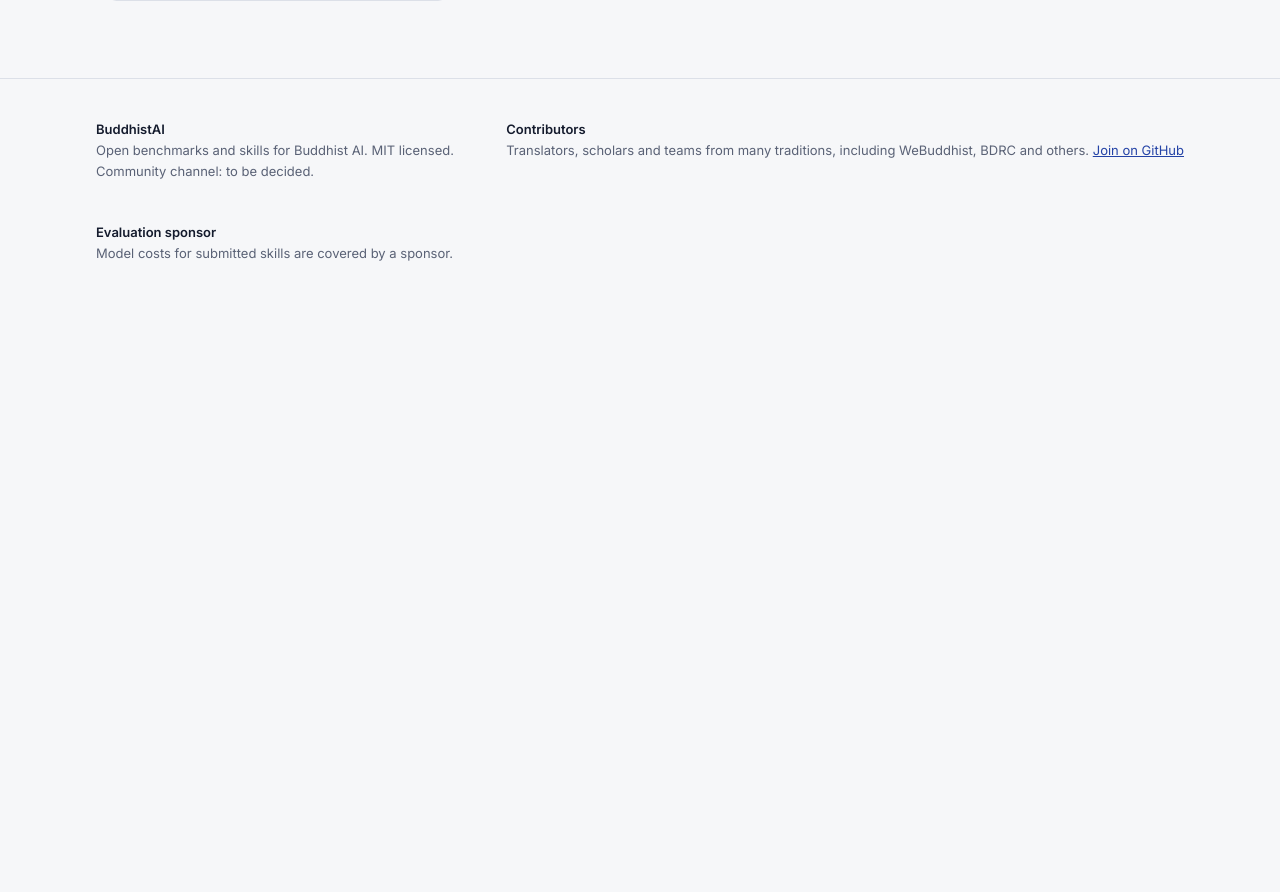
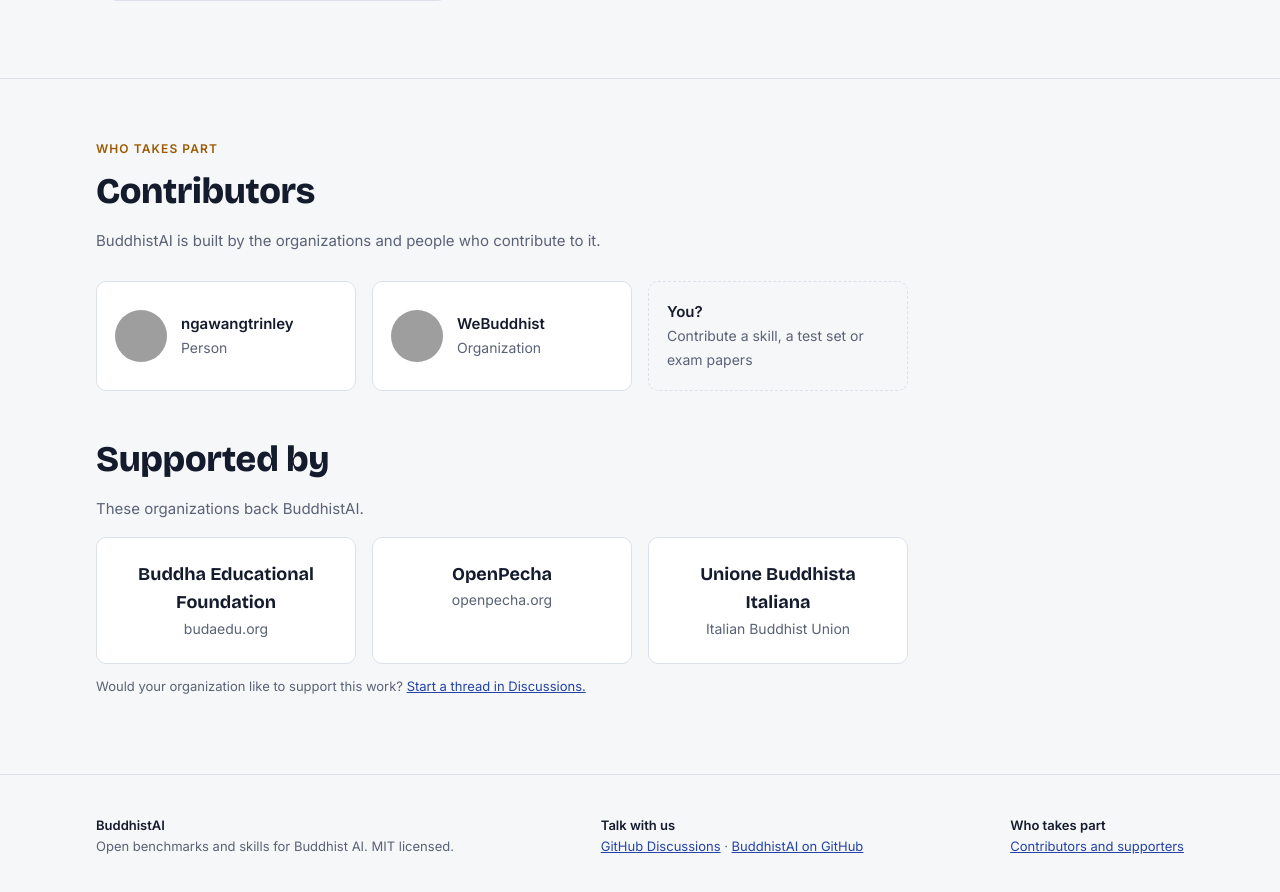
Before and after one commit to BuddhistAI/buddhistai.github.io, a plain HTML site: page index.html in a window 1280 px wide. Shown: the part 7903-8795 px from the top of the page. Before the commit the page ends 8206 px from the top, so only its background shows below. Drawn offline with nearby package versions, Linux system fonts and the light colour scheme; grey boxes are pictures that could not be loaded.

Commit message:
Add contributors and Supported by sections; footer without unverified claims
Co-Authored-By: Claude Opus 5.5 <noreply@anthropic.com>
Claude-Session: https://claude.ai/code/session_012mRVgaWaFSEbTZC1DWdhJq

```diff
--- a/index.html
+++ b/index.html
@@ -281,6 +281,15 @@ tr.base td{color:var(--muted)}
 footer{padding-block:40px;border-top:1px solid var(--line);color:var(--muted);font-size:13px}
 footer .cols{display:flex;gap:40px;flex-wrap:wrap;justify-content:space-between}
 @media (prefers-reduced-motion:no-preference){.door,.card{transition:border-color .15s}}
+.people{display:grid;grid-template-columns:repeat(auto-fill,minmax(220px,1fr));gap:16px}
+.person{background:var(--surface);border:1px solid var(--line);border-radius:var(--r);padding:18px;display:flex;gap:14px;align-items:center;min-width:0;color:var(--ink);text-decoration:none}
+.person:hover{border-color:var(--lapis)}
+.person img{width:52px;height:52px;border-radius:50%;flex:none;background:var(--sunk)}
+.person b{display:block}.person span{color:var(--muted);font-size:14px}
+.person.add{border-style:dashed;background:transparent}
+.backers{display:grid;grid-template-columns:repeat(auto-fill,minmax(220px,1fr));gap:16px}
+.backer{background:var(--surface);border:1px solid var(--line);border-radius:var(--r);padding:22px 18px;text-align:center;color:var(--ink);text-decoration:none}
+.backer:hover{border-color:var(--lapis)}.backer b{display:block;font-family:var(--f-display);font-size:18px}.backer span{color:var(--muted);font-size:14px}
 </style>
 
 </head>
@@ -697,10 +706,28 @@ footer .cols{display:flex;gap:40px;flex-wrap:wrap;justify-content:space-between}
 </div></section>
 </main>
 
+<section id="people"><div class="wrap">
+  <div class="sec-head"><div><div class="eyebrow">Who takes part</div><h2 style="margin-top:8px">Contributors</h2>
+  <p class="lede">BuddhistAI is built by the organizations and people who contribute to it.</p></div></div>
+  <div class="people">
+    <a class="person" href="https://github.com/ngawangtrinley"><img src="https://github.com/ngawangtrinley.png?size=104" alt=""><div><b>ngawangtrinley</b><span>Person</span></div></a>
+    <a class="person" href="https://github.com/WeBuddhist"><img src="https://github.com/WeBuddhist.png?size=104" alt=""><div><b>WeBuddhist</b><span>Organization</span></div></a>
+    <a class="person add" href="#submit"><div><b>You?</b><span>Contribute a skill, a test set or exam papers</span></div></a>
+  </div>
+  <h2 style="margin-top:40px">Supported by</h2>
+  <p class="lede" style="margin-bottom:16px">These organizations back BuddhistAI.</p>
+  <div class="backers">
+    <a class="backer" href="https://www.budaedu.org/"><b>Buddha Educational Foundation</b><span>budaedu.org</span></a>
+    <a class="backer" href="https://openpecha.org/"><b>OpenPecha</b><span>openpecha.org</span></a>
+    <a class="backer" href="https://unionebuddhistaitaliana.it/en/"><b>Unione Buddhista Italiana</b><span>Italian Buddhist Union</span></a>
+  </div>
+  <p class="note" style="margin-top:12px">Would your organization like to support this work? <a href="https://github.com/orgs/BuddhistAI/discussions">Start a thread in Discussions.</a></p>
+</div></section>
+
 <footer><div class="wrap cols">
-  <div><b style="color:var(--ink)">BuddhistAI</b><br>Open benchmarks and skills for Buddhist AI. MIT licensed.<br>Community channel: to be decided.</div>
-  <div><b style="color:var(--ink)">Contributors</b><br>Translators, scholars and teams from many traditions, including WeBuddhist, BDRC and others. <a href="https://github.com/BuddhistAI">Join on GitHub</a></div>
-  <div><b style="color:var(--ink)">Evaluation sponsor</b><br>Model costs for submitted skills are covered by a sponsor.</div>
+  <div><b style="color:var(--ink)">BuddhistAI</b><br>Open benchmarks and skills for Buddhist AI. MIT licensed.</div>
+  <div><b style="color:var(--ink)">Talk with us</b><br><a href="https://github.com/orgs/BuddhistAI/discussions">GitHub Discussions</a> · <a href="https://github.com/BuddhistAI">BuddhistAI on GitHub</a></div>
+  <div><b style="color:var(--ink)">Who takes part</b><br><a href="#people">Contributors and supporters</a></div>
 </div></footer>
 
 <script>
```
